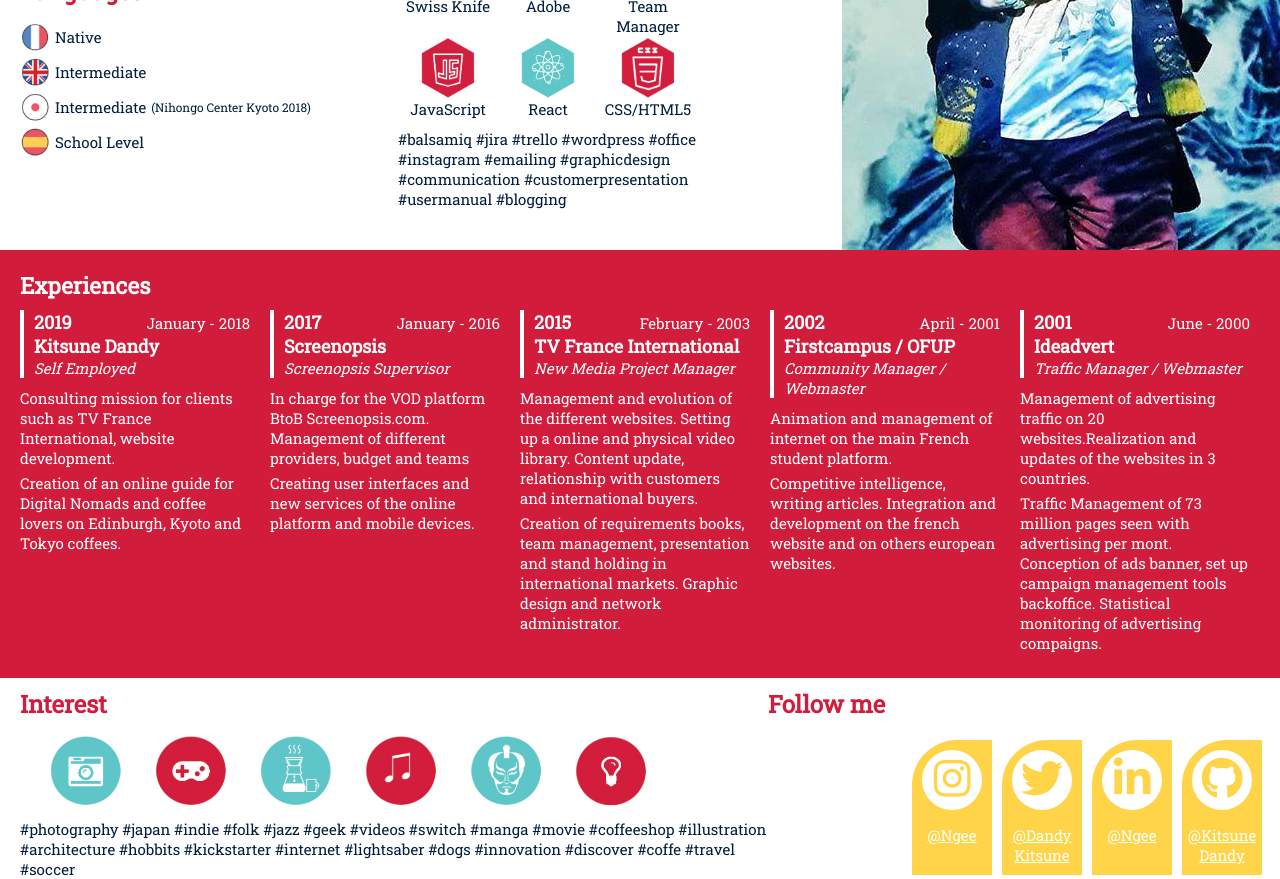
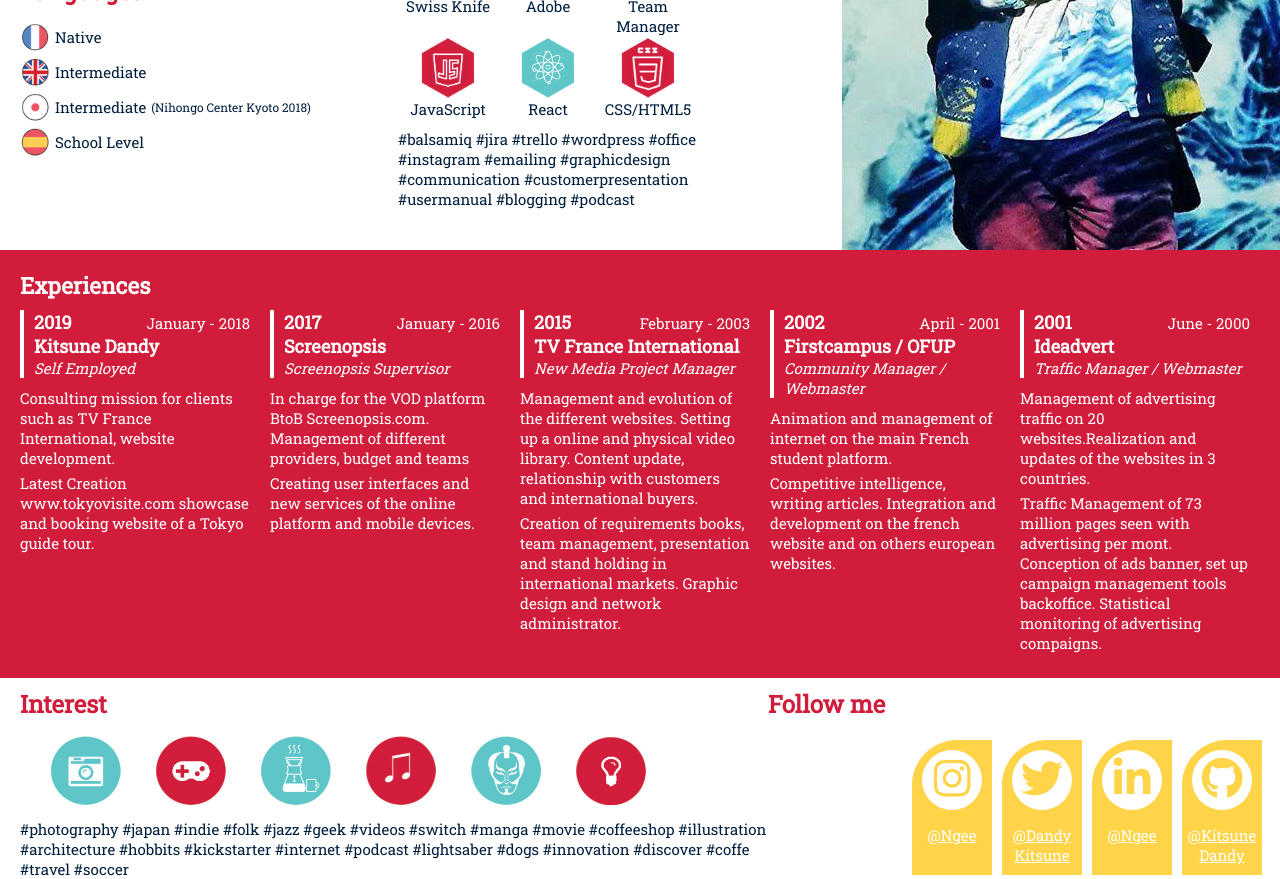
Before and after one commit to KitsuneDandy/Personal-Resume-website, a React (Create React App) app: page / in a window 1280 px wide. Shown: the part 480-1359 px from the top of the page. Built offline with nearby package versions, Linux system fonts and the light colour scheme.

Commit message:
xp modification

```diff
--- a/src/Data/resumeData.js
+++ b/src/Data/resumeData.js
@@ -91,18 +91,18 @@ export const resumeData = {
   skill: { fr: "Compétences", en: "Skills" },
   otherskills: {
     fr:
-      "#balsamiq #jira #trello #wordpress #office #instagram #emailing #créationgraphique #communication #présentationclient #manuelutilisateur #blogging",
+      "#balsamiq #jira #trello #wordpress #office #instagram #emailing #créationgraphique #communication #présentationclient #manuelutilisateur #blogging #podcast",
     en:
-      "#balsamiq #jira #trello #wordpress #office #instagram #emailing #graphicdesign #communication #customerpresentation #usermanual #blogging"
+      "#balsamiq #jira #trello #wordpress #office #instagram #emailing #graphicdesign #communication #customerpresentation #usermanual #blogging #podcast"
   },
 
   interest: {
     title: { fr: "Intéret", en: "Interest" },
     list: {
       fr:
-        "#photographie #japon #indé #folk #jazz #geek #jeuxvidéos #switch #manga #cinéma #coffeeshop #illustration #architecture #hobbits #kickstarter #internet #sabrelaser #chiens #innovation #vélo #lubbies #découvrir #café #voyage #football",
+        "#photographie #japon #indé #folk #jazz #geek #jeuxvidéos #switch #manga #cinéma #coffeeshop #illustration #architecture #hobbits #kickstarter #internet #podcast #sabrelaser #chiens #innovation #vélo #lubbies #découvrir #café #voyage #football",
       en:
-        "#photography #japan #indie #folk #jazz #geek #videos #switch #manga #movie #coffeeshop #illustration #architecture #hobbits #kickstarter #internet #lightsaber #dogs #innovation #discover #coffe #travel #soccer"
+        "#photography #japan #indie #folk #jazz #geek #videos #switch #manga #movie #coffeeshop #illustration #architecture #hobbits #kickstarter #internet #podcast #lightsaber #dogs #innovation #discover #coffe #travel #soccer"
     }
   },
   social: {
@@ -209,9 +209,9 @@ export const XP = {
       jobtitle: { fr: "Auto-entrepreneur", en: "Self Employed" },
       content: {
         fr:
-          "<p>Mission de Conseil pour des clients comme TV France International et réalisation de sites internet.<p></p>Création d'un guide en ligne pour les Digital Nomads et les amateurs de café sur les cafés d'Edimbourg, Kyoto et Tokyo.</p>",
+          "<p>Mission de Conseil pour des clients comme TV France International et réalisation de sites internet.<p></p>Dernière Création www.tokyovisite.com site vitrine et de réservation de guide tour sur Tokyo.</p>",
         en:
-          "<p>Consulting mission for clients such as TV France International, website development.</p><p>Creation of an online guide for Digital Nomads and coffee lovers on Edinburgh, Kyoto and Tokyo coffees.</p>"
+          "<p>Consulting mission for clients such as TV France International, website development.</p><p>Latest Creation www.tokyovisite.com  showcase and booking website of a Tokyo guide tour.</p>"
       }
     },
     {
```
